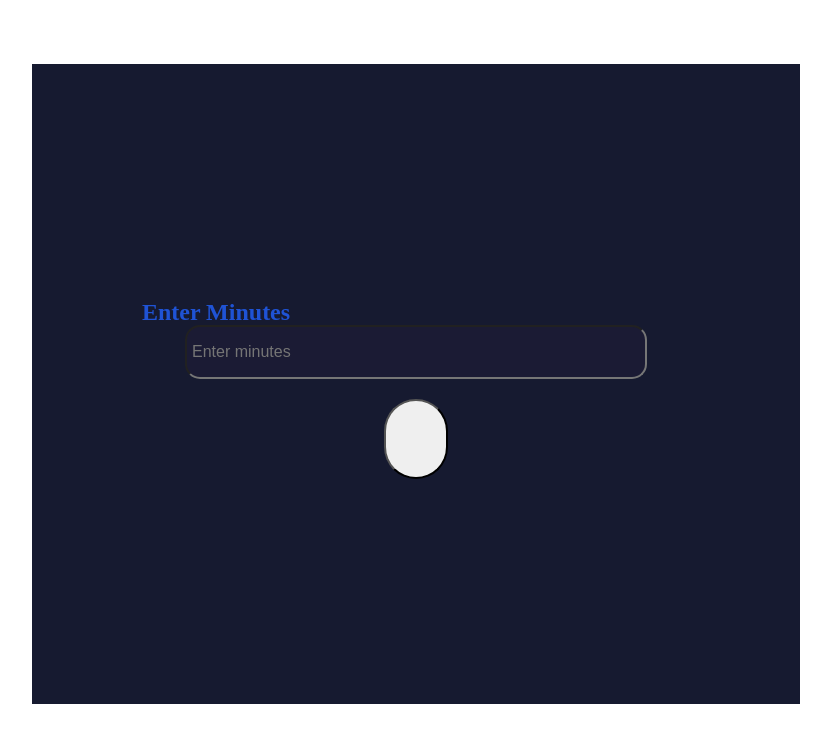
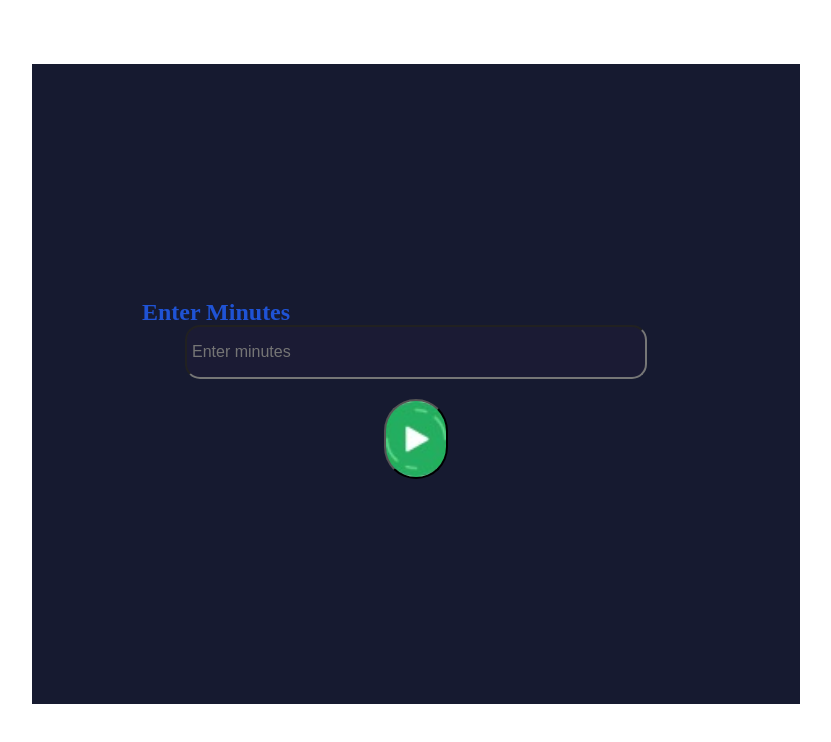
Before and after one commit to priyasingh2406/Countdown-Timer, a plain HTML site: page index.html in a window 1280 px wide. Shown: the whole page, without its empty margins (232-1063 px from the left). Drawn offline with Linux system fonts and the light colour scheme.

Commit message:
Update styles.css

```diff
--- a/styles.css
+++ b/styles.css
@@ -55,7 +55,7 @@ button {
 #playBtn {
     width: 5vw;
     height: 10vh;
-    background-image:url("icons8-play-button-47.png.jpg");
+    background-image:url("icons8-play-button-47.png");
     background-repeat: no-repeat;
     background-size: cover;
     background-position: center;
```
